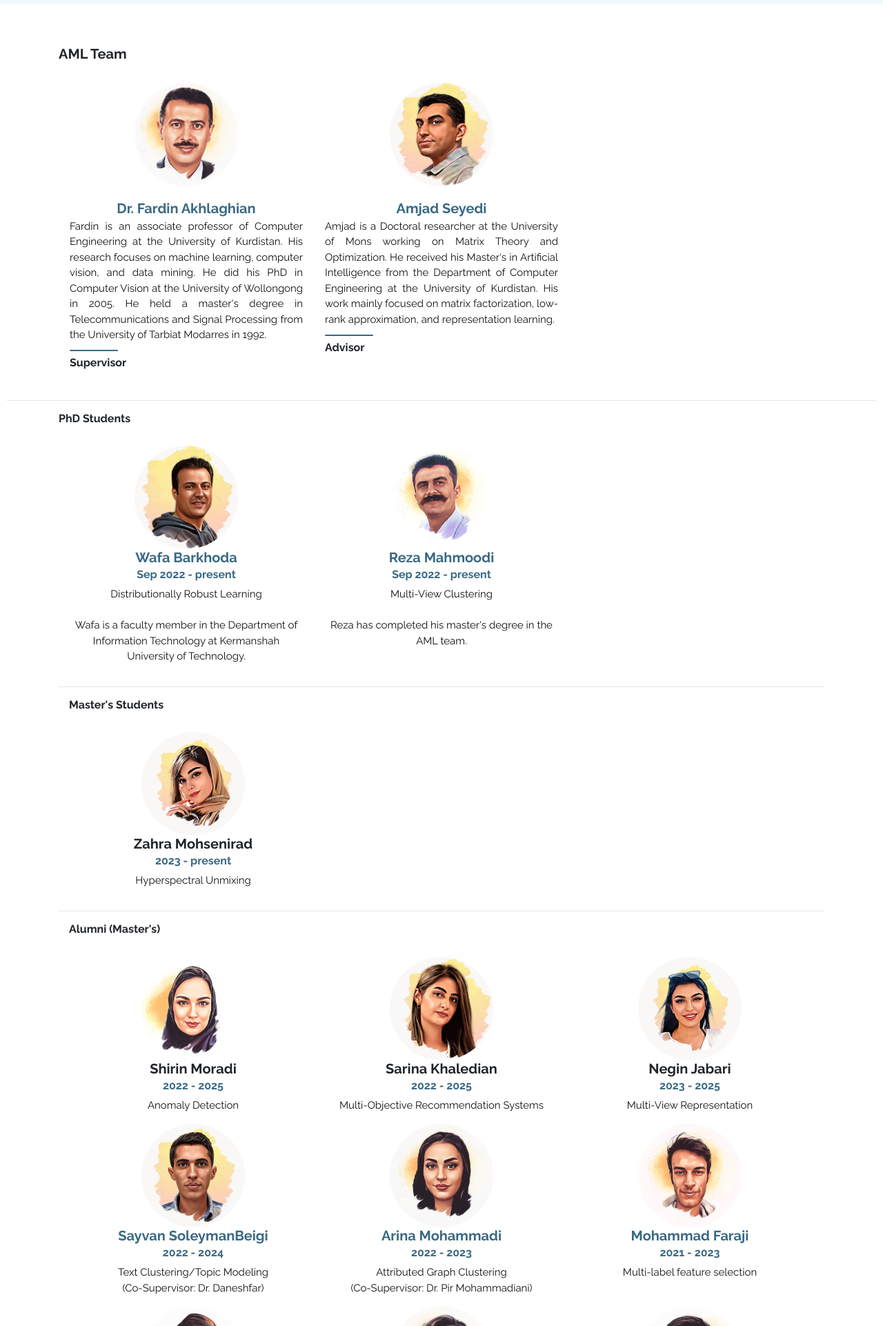
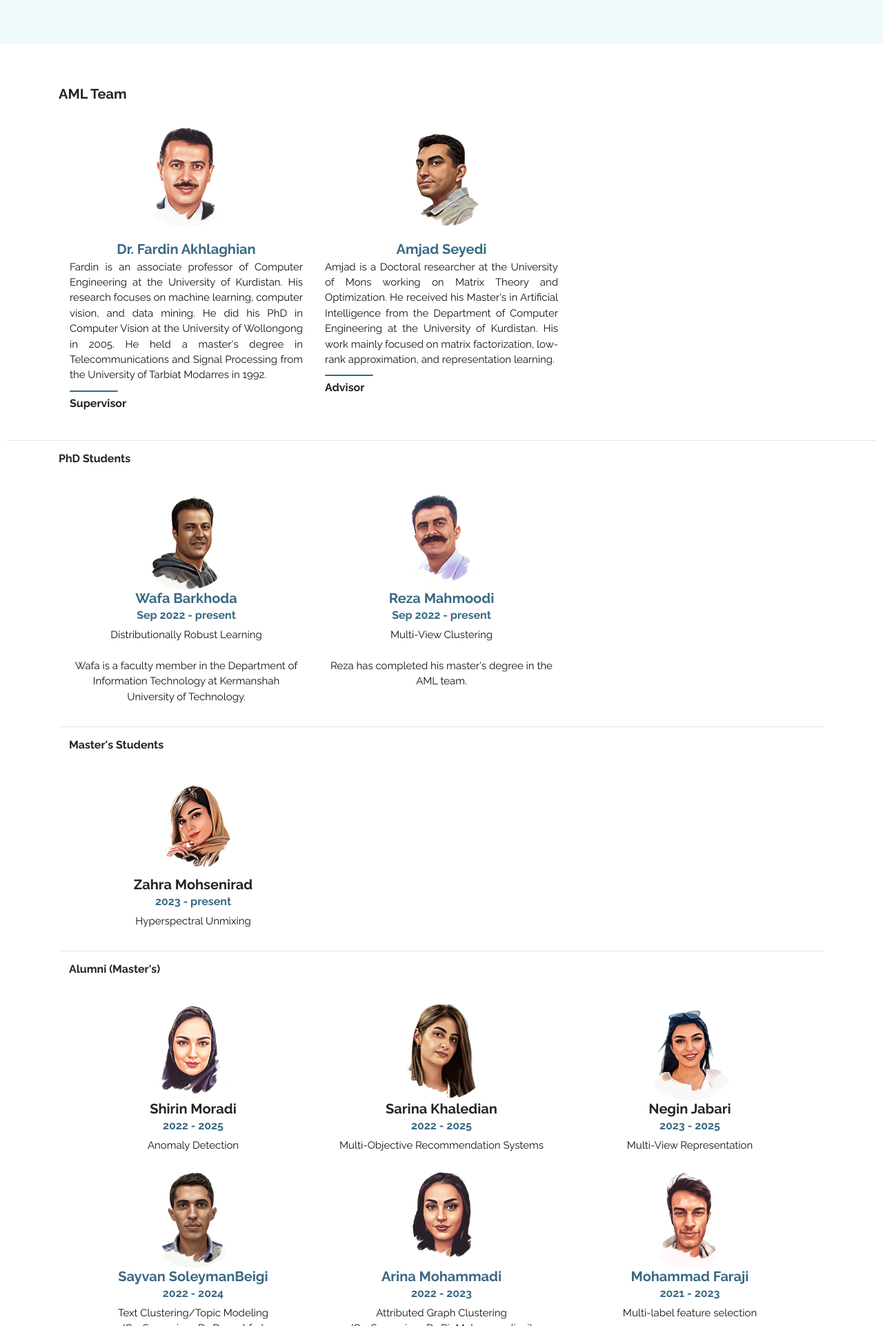
Before and after one commit to AMLteams/amlteams.github.io, a plain HTML site: page index.html in a window 1280 px wide. Shown: the part 1480-3402 px from the top of the page at 69% size. Drawn offline with Linux system fonts and the light colour scheme; a script that the page names is missing.

Commit message:
Update index.html

```diff
--- a/index.html
+++ b/index.html
@@ -150,7 +150,7 @@
                             <p align="justify">Our algorithms build upon linear algebraic, geometric, probabilistic, and deep learning operations. Additionally, we attempt to develop theoretical foundations of the effect and principles underlying our algorithmic approaches.</p>
                         </div>
                         <div class="bgrnd">
-                            <img src="assets\imgs\team.jpg" style="width: 110%;  height: auto;">
+                            <img src="assets\imgs\team.png" style="width: 110%;  height: auto;">
                         </div>
                         <!-- <a href="javascript:void(0)">Read more...</a> -->
                         <!-- <div class="col-sm-6 col-md-4 ml-auto">
@@ -219,7 +219,7 @@
                 <div id="owl-testmonial">
                     <div class="list-item">
                         <div class="textmonial-item">
-                            <img src="assets/imgs/fardin.jpg" class="avatar" >
+                            <img src="assets/imgs/fardin.png" class="avatar" >
                             <div class="des">
                                 <center>
                                     <a href="https://scholar.google.com/citations?hl=en&user=BQl2nKsAAAAJ" target="_blank">
@@ -233,7 +233,7 @@
                             </div>
                         </div>
                         <div class="textmonial-item">
-                            <img src="assets/imgs/amjad.jpg" class="avatar" alt="">
+                            <img src="assets/imgs/amjad.png" class="avatar" alt="">
                             <div class="des">
                                 <center>
                                     <a href="https://amjadseyedi.github.io" target="_blank">
@@ -259,7 +259,7 @@
                 <div id="owl-testmonial">
                     <div class="list-item">
                         <div class="textmonial-item">
-                            <img src="assets/imgs/wafa.jpg" class="avatar" >
+                            <img src="assets/imgs/wafa.png" class="avatar" >
                             <div style="width: 100%;">
                                 <center>
                                     <a href="https://scholar.google.com/citations?hl=en&user=bDDX7RIAAAAJ" target="_blank">
@@ -274,7 +274,7 @@
                             </div>
                         </div>
                         <div class="textmonial-item">
-                            <img src="assets/imgs/reza2.jpg" class="avatar" alt="">
+                            <img src="assets/imgs/reza2.png" class="avatar" alt="">
                             <div style="width: 100%;">
                                 <center>
                                     <a href="https://scholar.google.com/citations?user=d8-bxRMAAAAJ&hl=en" target="_blank">
@@ -308,7 +308,7 @@
                         <div class="list-item">
 
                             <div class="textmonial-item">
-                                <img src="assets/imgs/zahra.jpg" class="avatar" >
+                                <img src="assets/imgs/zahra.png" class="avatar" >
                                 <div style="width: 100%;">
                                     <center>
                                         <h5 class="name">Zahra Mohsenirad</h5>
@@ -337,7 +337,7 @@
                         <div class="list-item">
 
 							<div class="textmonial-item">
-                                <img src="assets/imgs/shirin.jpg" class="avatar" >
+                                <img src="assets/imgs/shirin.png" class="avatar" >
                                 <div style="width: 100%;">
                                     <center>
                                         <h5 class="name">Shirin Moradi</h5>
@@ -349,7 +349,7 @@
 
 
 							<div class="textmonial-item">
-                                <img src="assets/imgs/sarina.jpg" class="avatar" >
+                                <img src="assets/imgs/sarina.png" class="avatar" >
                                 <div style="width: 100%;">
                                     <center>
                                         <h5 class="name">Sarina Khaledian</h5>
@@ -360,7 +360,7 @@
                             </div>
 
 							<div class="textmonial-item">
-                                <img src="assets/imgs/negin.jpg" class="avatar" >
+                                <img src="assets/imgs/negin.png" class="avatar" >
                                 <div style="width: 100%;">
                                     <center>
                                         <h5 class="name">Negin Jabari</h5>
@@ -371,7 +371,7 @@
                             </div>
 
 							<div class="textmonial-item">
-                                <img src="assets/imgs/saywan.jpg" class="avatar" >
+                                <img src="assets/imgs/saywan.png" class="avatar" >
                                 <div style="width: 100%;">
                                     <center>
                                         <a href="https://scholar.google.com/citations?user=8uql40MAAAAJ&hl=en" target="_blank">
@@ -384,7 +384,7 @@
                             </div>
 
 							<div class="textmonial-item">
-                                <img src="assets/imgs/arina.jpg" class="avatar" >
+                                <img src="assets/imgs/arina.png" class="avatar" >
                                 <div style="width: 100%;">
                                     <center>
                                         <a href="https://scholar.google.com/citations?user=-1AZPGkAAAAJ&hl=en" target="_blank">
@@ -397,7 +397,7 @@
                             </div>
 
                             <div class="textmonial-item">
-                                <img src="assets/imgs/mohammad.jpg" class="avatar" >
+                                <img src="assets/imgs/mohammad.png" class="avatar" >
                                 <div style="width: 100%;">
                                     <center>
                                         <a href="https://scholar.google.com/citations?user=S8QF7LMAAAAJ&hl=en" target="_blank">
@@ -410,7 +410,7 @@
                             </div>
 
                             <div class="textmonial-item">
-                                <img src="assets/imgs/setareh.jpg" class="avatar" >
+                                <img src="assets/imgs/setareh.png" class="avatar" >
                                 <div style="width: 100%;">
                                     <center>
                                         <h5 class="name">Setareh Mohammadi</h5>
@@ -421,7 +421,7 @@
                             </div>
 
 							<div class="textmonial-item">
-                                <img src="assets/imgs/akram.jpg" class="avatar" >
+                                <img src="assets/imgs/akram.png" class="avatar" >
                                 <div style="width: 100%;">
                                     <center>
                                         <a href="https://scholar.google.com/citations?user=0VjfV-YAAAAJ&hl=en" target="_blank">
@@ -434,7 +434,7 @@
                             </div>
 
                             <div class="textmonial-item">
-                                <img src="assets/imgs/reza.jpg" class="avatar" alt="">
+                                <img src="assets/imgs/reza.png" class="avatar" alt="">
                                 <div style="width: 100%;">
                                     <center>
                                         <a href="https://scholar.google.com/citations?user=d8-bxRMAAAAJ&hl=en" target="_blank">
@@ -447,7 +447,7 @@
                             </div>
 
                             <div class="textmonial-item">
-                                <img src="assets/imgs/jovan.jpg" class="avatar" >
+                                <img src="assets/imgs/jovan.png" class="avatar" >
                                 <div style="width: 100%;">
                                     <center>
                                         <a href="https://scholar.google.com/citations?user=ANttTRIAAAAJ&hl=en" target="_blank">
@@ -460,7 +460,7 @@
                             </div>
 
                             <div class="textmonial-item">
-                                <img src="assets/imgs/navid.jpg" class="avatar" >
+                                <img src="assets/imgs/navid.png" class="avatar" >
                                 <div style="width: 100%;">
                                     <center>
                                         <a href="https://scholar.google.com/citations?user=a_Q67kIAAAAJ&hl=en" target="_blank">
@@ -473,7 +473,7 @@
                             </div>
 
 							<div class="textmonial-item">
-                                <img src="assets/imgs/maryam.jpg" class="avatar" >
+                                <img src="assets/imgs/maryam.png" class="avatar" >
                                 <div style="width: 100%;">
                                     <center>
                                         <a href="https://scholar.google.com/citations?user=jIh78k8AAAAJ&hl=en" target="_blank">
```
